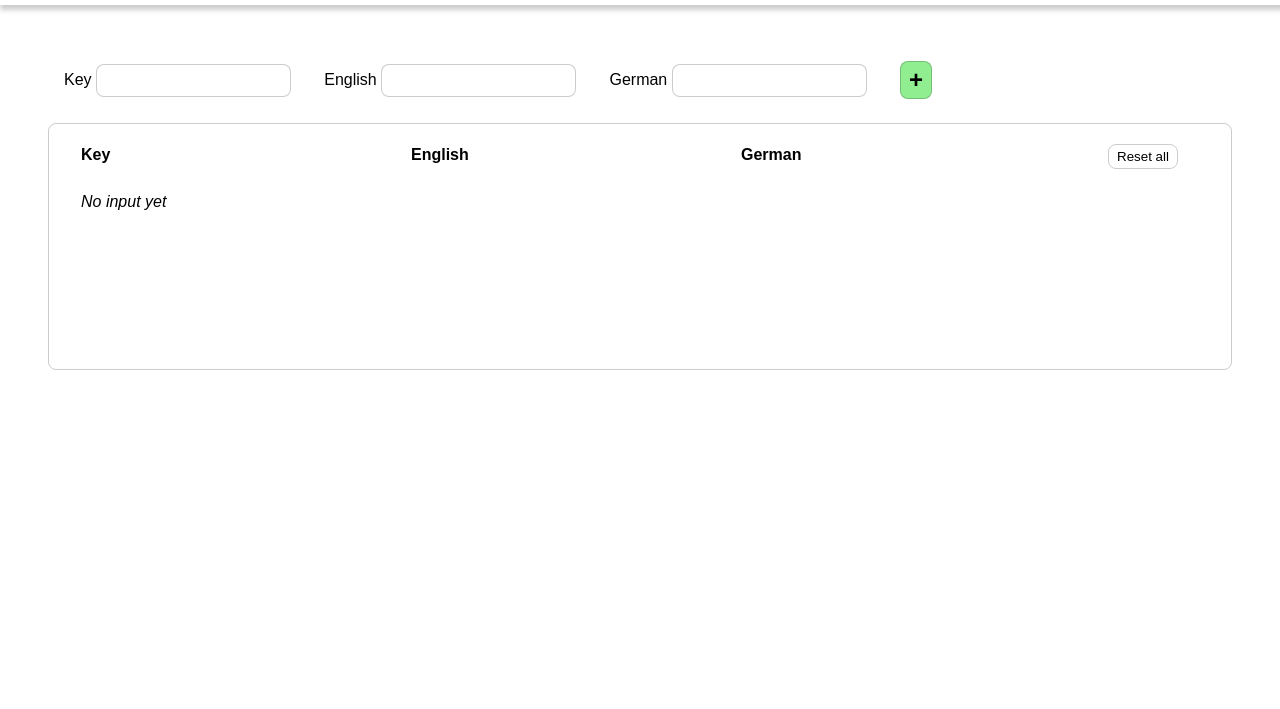
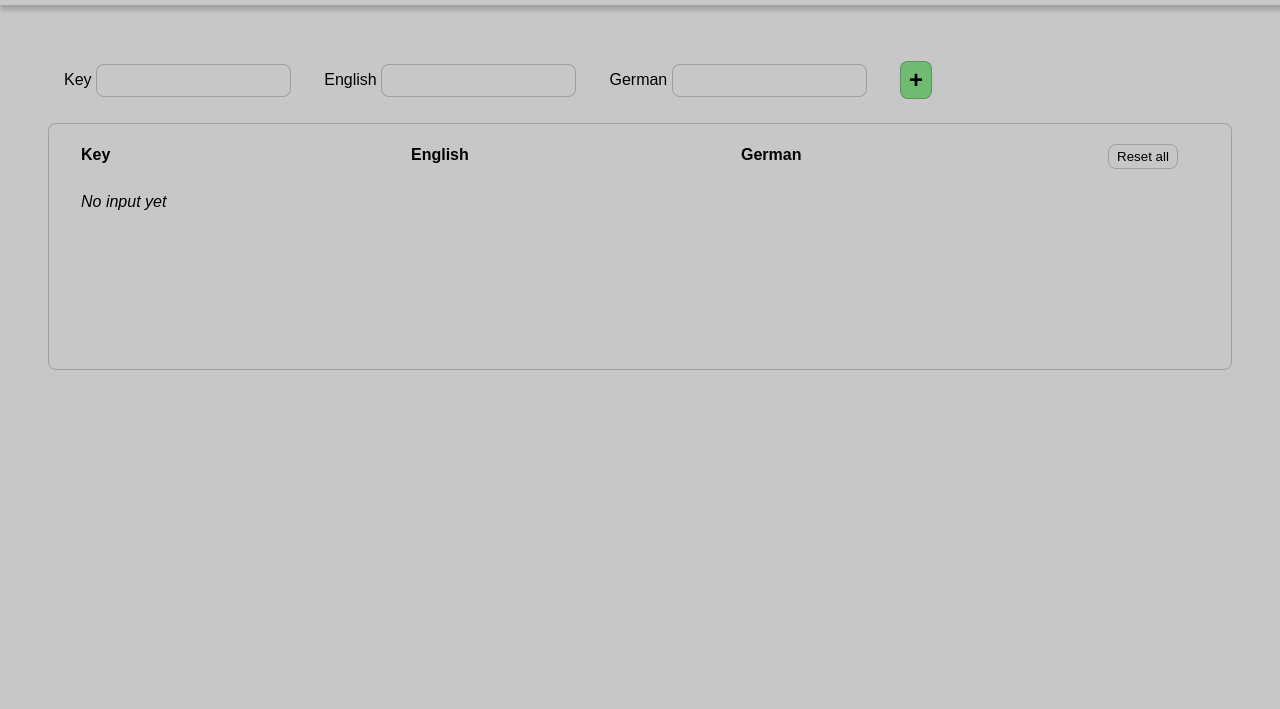
Before and after one commit to r-s-20/TranslationHelper, a plain HTML site: page index.html in a window 1280 px wide. Shown: the part 91-800 px from the top of the page. Drawn offline with Linux system fonts and the light colour scheme.

Commit message:
darken background when popup is open

```diff
--- a/styles.css
+++ b/styles.css
@@ -203,6 +203,7 @@ input[type="text"] {
 
 .popupCurtain {
   position: fixed;
+  background-color: rgba(0, 0, 0, 0.219);
   top: 0;
   left: 0;
   right: 0;
```
